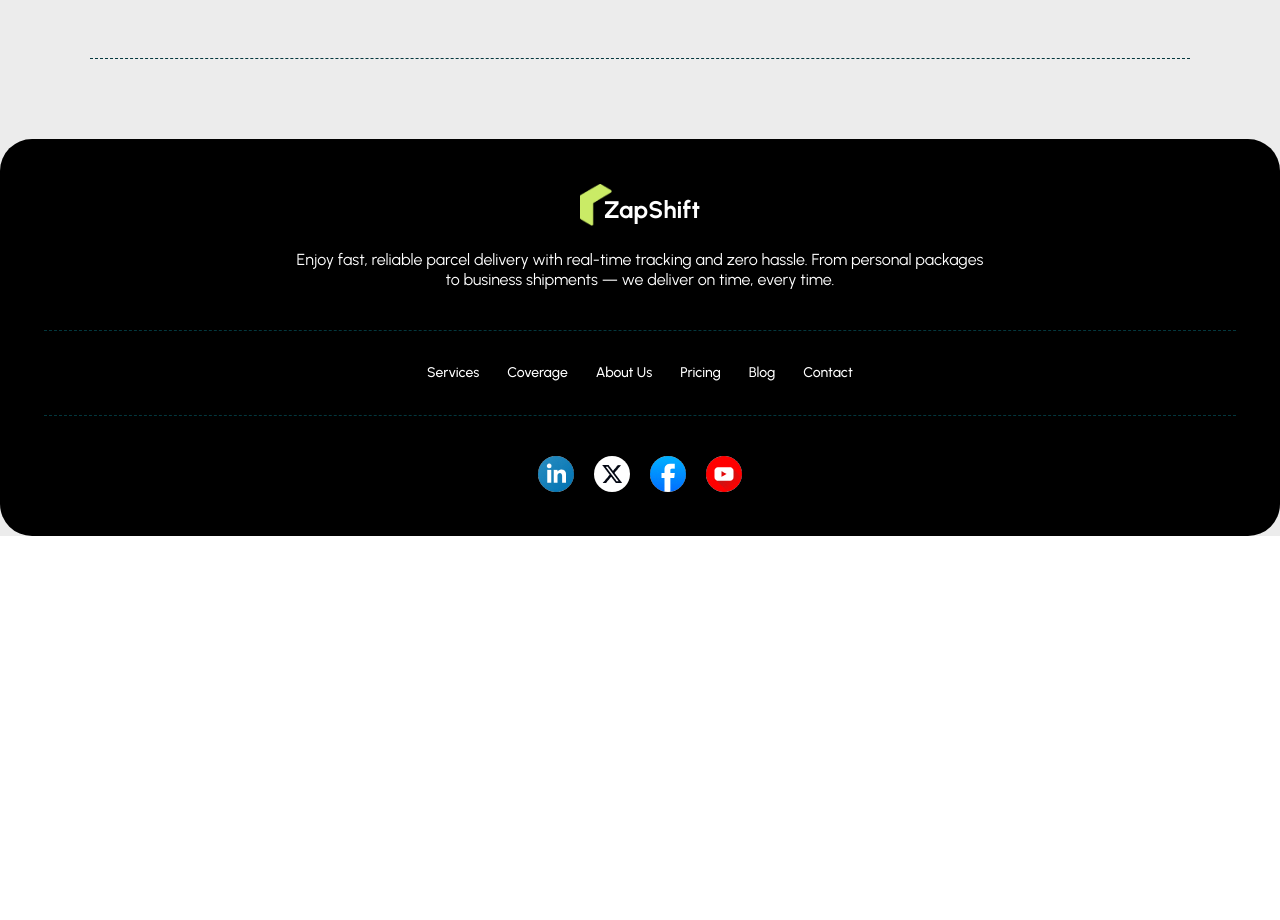
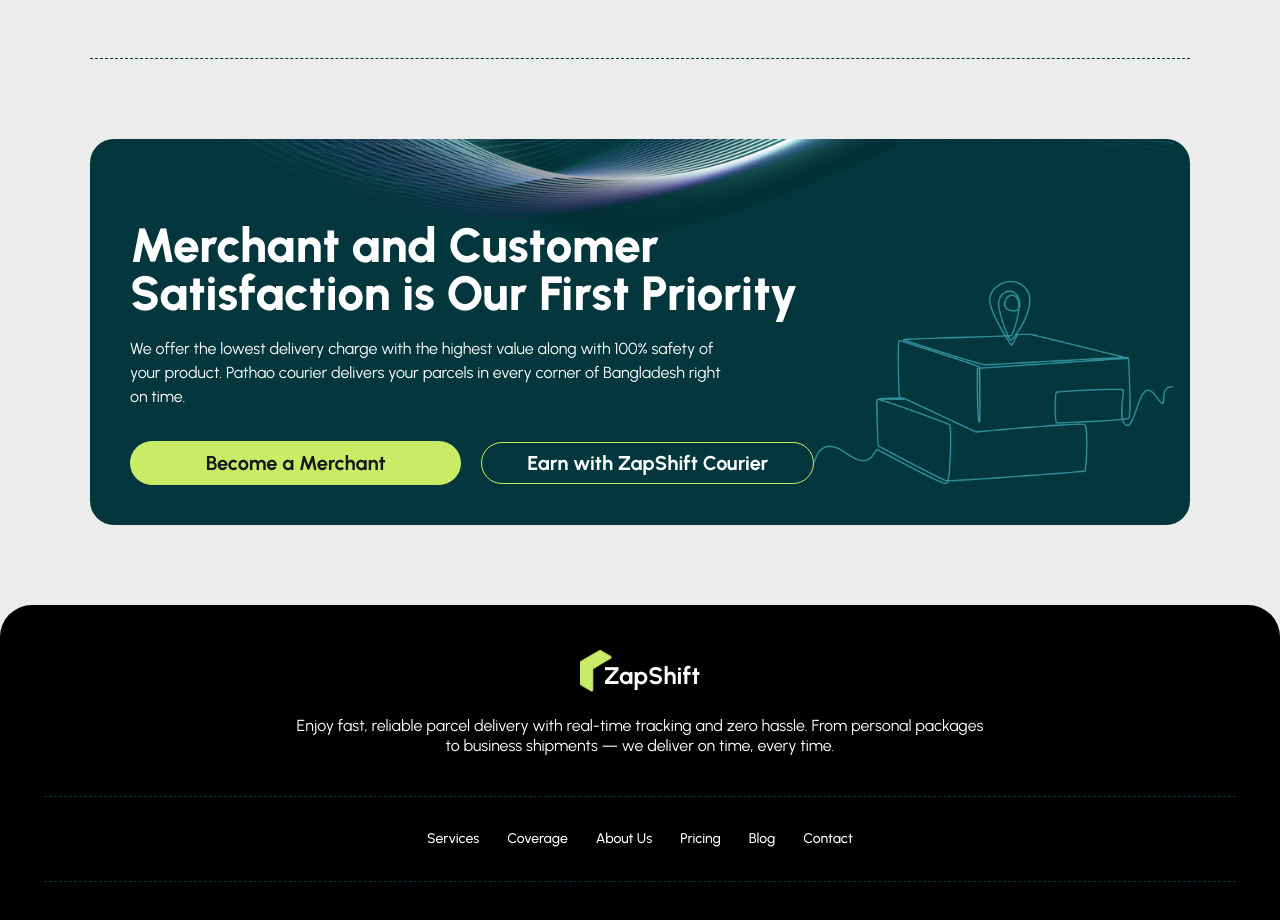
Before and after one commit to ashiqur0/zap-shift-client, a React (Vite) app: page / in a window 1280 px wide. Shown: the part 3300-4220 px from the top of the page. Before the commit the page ends 3876 px from the top, so only its background shows below. Built offline with nearby package versions, Linux system fonts and the light colour scheme.

Commit message:
Home Page: Aim Section Added

```diff
--- /dev/null
+++ b/src/pages/Home/Aim/Aim.jsx
@@ -0,0 +1,27 @@
+import React from 'react';
+import merchantbg from '../../../assets/merchantbg.png';
+import locationmerchant from '../../../assets/location-merchant.png';
+
+const Aim = () => {
+    return (
+        <div className='bg-secondary rounded-3xl md:pl-10 px-4 pb-10 mb-20 md:max-w-275 mx-auto'>
+            <img src={merchantbg} className='' alt="" />
+
+            <div className='flex flex-col-reverse md:flex-row items-start'>
+                <div className='md:-mt-15 mt:10'>
+                    <h1 className='md:text-5xl text-2xl font-extrabold text-white md:max-w-175 mt-10 md:mt-0'>Merchant and Customer Satisfaction is Our First Priority</h1>
+
+                    <p className='text-white md:max-w-150 mt-5'>We offer the lowest delivery charge with the highest value along with 100% safety of your product. Pathao courier delivers your parcels in every corner of Bangladesh right on time.</p>
+
+                    <div className='flex md:flex-row flex-col items-center gap-5 mt-8 md:font-bold md:text-xl'>
+                        <button className='w-full px-4 py-2 bg-primary rounded-3xl'>Become a Merchant</button>
+                        <button className='w-full border px-4 py-1.5 border-primary text-white rounded-3xl'>Earn with ZapShift Courier</button>
+                    </div>
+                </div>
+                <img src={locationmerchant} className='md:w-90' alt="" />
+            </div>
+        </div>
+    );
+};
+
+export default Aim;
--- a/src/pages/Home/Home/Home.jsx
+++ b/src/pages/Home/Home/Home.jsx
@@ -4,6 +4,7 @@
 import OurServices from '../OurServices/OurServices';
 import TrustedSalesTeam from '../TrustedSalesTeam/TrustedSalesTeam';
 import Features from '../Features/Features';
+import Aim from '../Aim/Aim';
 
 const Home = () => {
     return (
@@ -13,6 +14,7 @@
             <OurServices />
             <TrustedSalesTeam />
             <Features />
+            <Aim />
         </div>
     );
 };
--- a/src/pages/Home/HowItWorks/HowItWorks.jsx
+++ b/src/pages/Home/HowItWorks/HowItWorks.jsx
@@ -12,7 +12,7 @@
 
     return (
         <div className='my-20'>
-            <h1 className='text-secondary font-extrabold text-3xl mb-5'>How it Works</h1>
+            <h1 className='text-secondary font-extrabold text-2xl md:text-3xl mb-5'>How it Works</h1>
 
             <div className='flex flex-col md:flex-row justify-between items-center gap-5'>
                 {
```
Also changed, not shown: src/assets/merchantbg.png (renamed from src/assets/be-a-merchant-bg.png).
